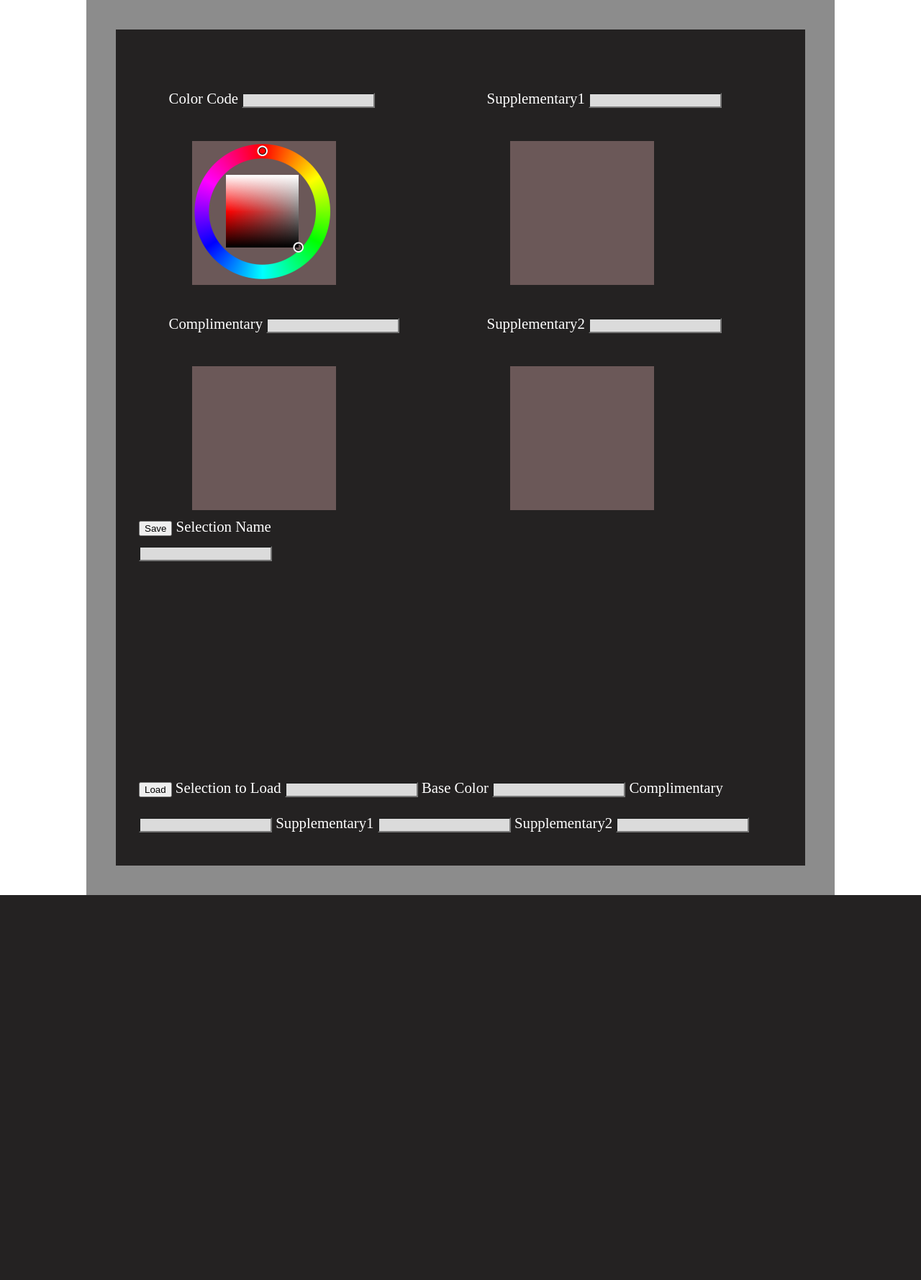
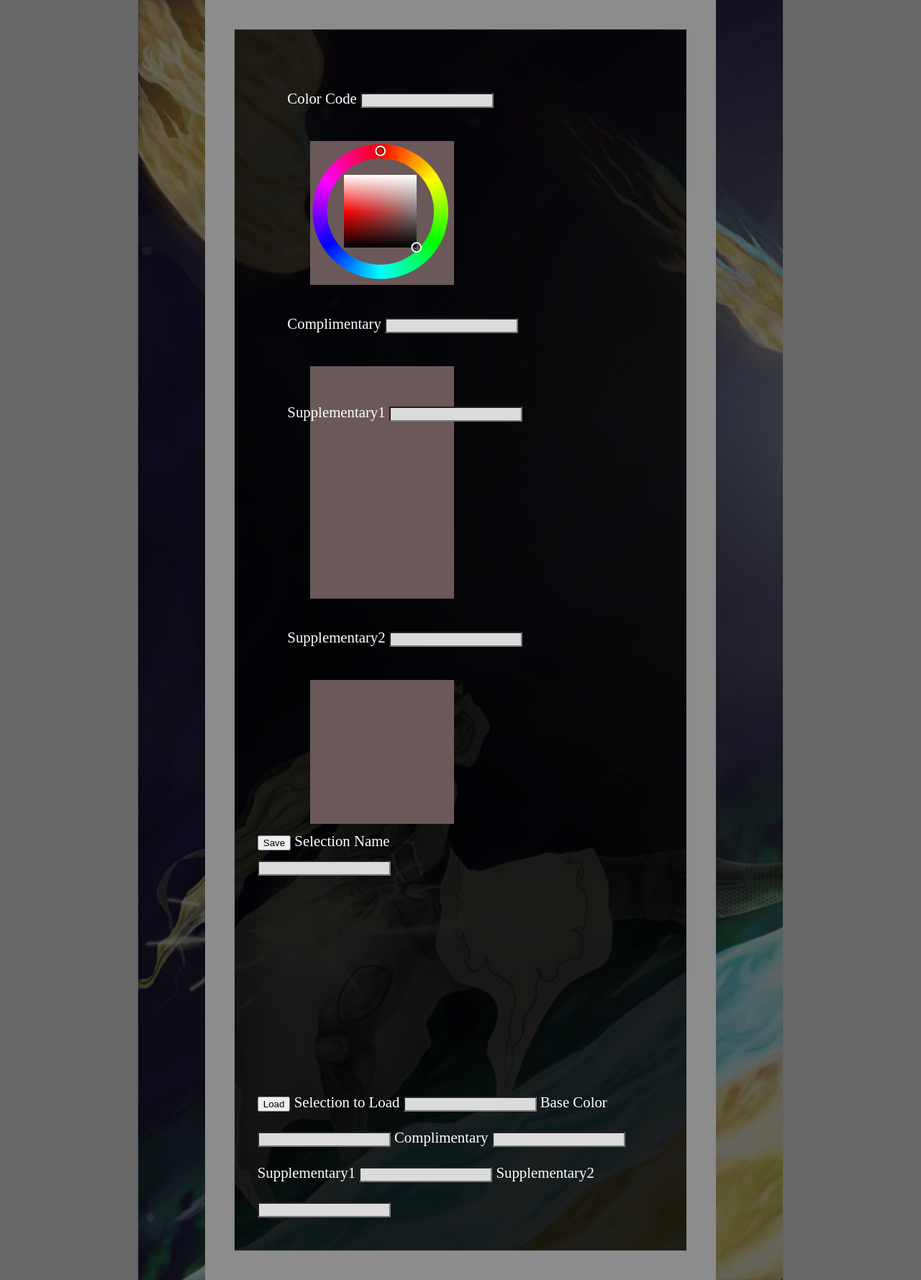
Before and after one commit to Lightsyde/web-app, a PHP site: page / in a window 1280 px wide. Shown: the whole page at 72% size. Before the commit the page ends 1244 px from the top, so only its background shows below. Run offline with PHP 8.4, Linux system fonts and the light colour scheme; some libraries are stand-ins or nearby versions.

Commit message:
fixed css issues

```diff
--- a/color-finder/css/farbtastic.css
+++ b/color-finder/css/farbtastic.css
@@ -18,6 +18,8 @@
  */
 .farbtastic {
   position: relative;
+  z-index: 7000;
+
 }
 .farbtastic * {
   position: absolute;
@@ -47,4 +49,5 @@
   margin: -8px 0 0 -8px;
   overflow: hidden;
   background: url(../images/marker.png) no-repeat;
+
 }
--- a/color-finder/css/general.css
+++ b/color-finder/css/general.css
@@ -1,5 +1,8 @@
 @charset "utf-8";
 
+html{
+	background-color: #666;
+}
 
 body {
 
@@ -7,17 +10,27 @@
 	font-size:1.3em;
 	color:#FFFFFF;
 	background-color:c7c7c7;
-	width: 50em;
-	min-height: 1122px;
+	background-image:url('../images/main-background.png');
+
+	background-size:cover;
+	max-width: 70%;
+	min-height: 1100px;
 	margin: 0 auto;
 }
 
+#cover {
+	background-color: rgba(0,0,0,0.6);
+}
+
 #divtotal {
-
+	/*position: relative;*/
 	border: 2em solid #8c8c8c;
 	padding: 32px;
+	width: 63%;
+	margin: 0 auto;
 	min-height: 1000px;
-	background-color:#242222;
+	background-color: rgba(0,0,0, 0.7);
+	z-index:1000;
 
 
 }
@@ -28,6 +41,7 @@
 	width: 200px;
 	height: 200px;
 	margin: 32px;
+
 }
 
 .contain {
@@ -36,6 +50,7 @@
 
 	margin: 2em;
 	display: inline-block;
+	z-index:5000;
 
 }
 
--- a/color-finder/index.php
+++ b/color-finder/index.php
@@ -64,7 +64,7 @@
 			$sql->bindValue(':supplimentary1', $supplimentary1, PDO::PARAM_STR);
 			$sql->bindValue(':supplimentary2', $supplimentary2, PDO::PARAM_STR);
 			$sql->execute();
-			var_dump($sql->errorInfo());
+			//var_dump($sql->errorInfo());
 		//header('Location: index.php');
 		//exit;
 		}
@@ -135,6 +135,9 @@
 	</head>
 
 	<body>
+		<div id="cover">
+
+
 		<div id="divtotal">
 			<form method="post" action="index.php">
 
@@ -240,5 +243,6 @@
 				});
 			</script>
 		</div>
+	</div>
 	</body>
 </html>
--- a/color-finder/js/color-finder.js
+++ b/color-finder/js/color-finder.js
@@ -51,17 +51,14 @@
 
 		$('#colorpicker').css('background-color', origin);
 
-		//var baseHex = $('#color').val(color);
-		//$('#colorpicker').val(baseHex);
-
-		//console.log(baseHex);
 
 
-		$('#color').on('change', function() {
+
+		/*$('#color').on('change', function() {
 				var colorChange = $('#color').val();
 				$('#color').setColor(colorChange);
 
-			});
+			});*/
 
 			//console.log(colorChange);*/
 
```
Also changed, not shown: color-finder/images/main-background.png (added).
